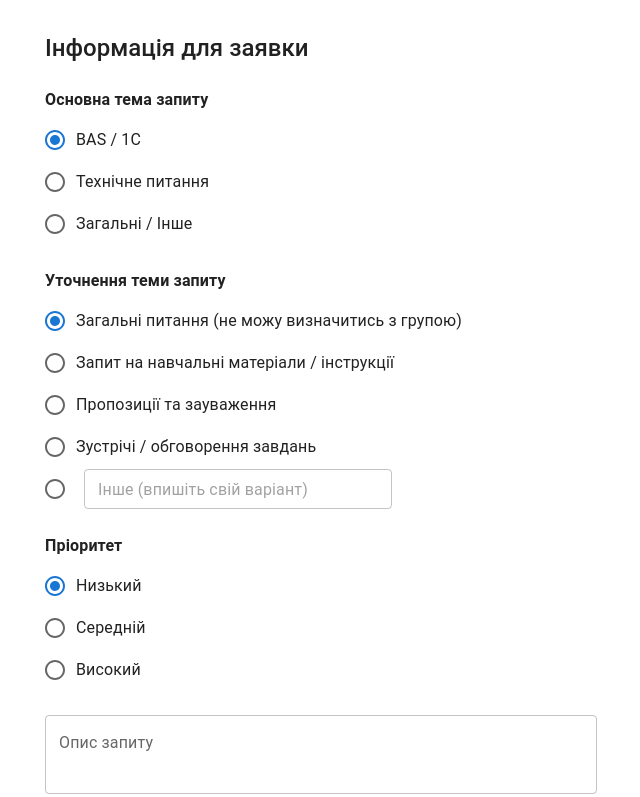
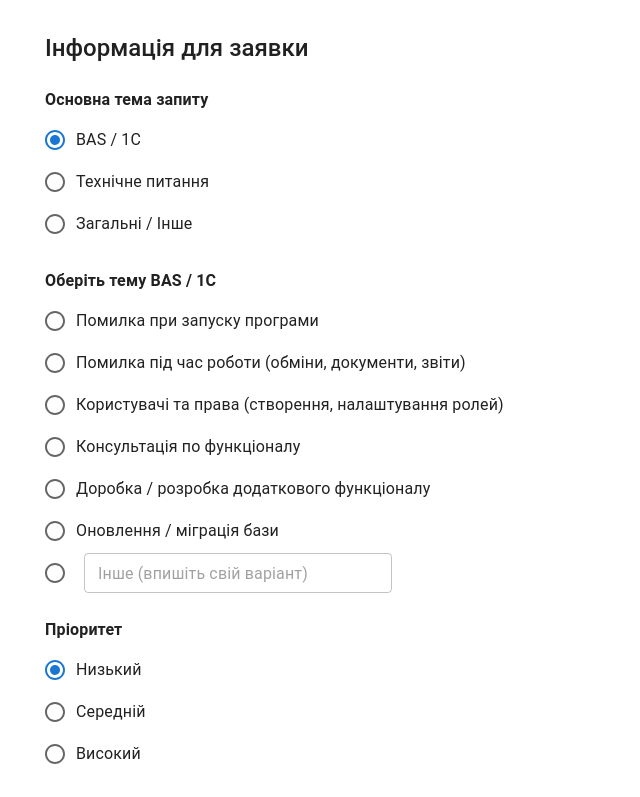
Before and after one commit to unasif/form-front, a React (Vite) app: page /tasks/details in a window 1280 px wide. Shown: the top 797 px of the page, without its empty margins (319-959 px from the left). Built offline with nearby package versions, Linux system fonts and the light colour scheme.

Commit message:
Правка по темам запитів

```diff
--- a/src/pages/RequestDetailsPage/RequesDetailsPage.jsx
+++ b/src/pages/RequestDetailsPage/RequesDetailsPage.jsx
@@ -18,6 +18,40 @@
 import ArrowBackIcon from '@mui/icons-material/ArrowBack';
 import ArrowForwardIcon from '@mui/icons-material/ArrowForward';
 import axiosClient from '../../api/axiosClient';
+
+const SUBTOPICS_CONFIG = {
+  bas: {
+    title: "Оберіть тему BAS / 1С",
+    options: [
+      { label: "Помилка при запуску програми", value: "bas_start_error" },
+      { label: "Помилка під час роботи (обміни, документи, звіти)", value: "bas_runtime_error" },
+      { label: "Користувачі та права (створення, налаштування ролей)", value: "bas_access" },
+      { label: "Консультація по функціоналу", value: "bas_consult" },
+      { label: "Доробка / розробка додаткового функціоналу", value: "bas_dev" },
+      { label: "Оновлення / міграція бази", value: "bas_update" },
+    ]
+    },
+    tech: {
+      title: "Оберіть тему технічного запиту",
+      options: [
+        { label: "Підключення до сервера / RDP / VPN", value: "tech_connection" },
+        { label: "Не працює обладнання (принтери, сканери, ПК)", value: "tech_hardware" },
+        { label: "Доступи та права (логіни, паролі, групи безпеки)", value: "tech_access" },
+        { label: "Мережа та інтернет (LAN, Wi‑Fi, DNS, DHCP)", value: "tech_network" },
+        { label: "Резервне копіювання / відновлення даних", value: "tech_backup" },
+        { label: "Безпека (антивірус, фаєрвол, аудит)", value: "tech_security" },
+      ]
+    },
+    general: {
+      title: "Оберіть тему запиту",
+      options: [
+        { label: "Загальні питання (не можу визначитись з групою)", value: "general_q" },
+        { label: "Запит на навчальні матеріали / інструкції", value: "general_training" },
+        { label: "Пропозиції та зауваження", value: "general_feedback" },
+        { label: "Зустрічі / обговорення завдань", value: "general_meeting" },
+      ]
+    }
+  };
 
 const RequestDetailsPage = () => {
   const navigate = useNavigate();
@@ -168,8 +202,6 @@
 
     try {
       const resp = await axiosClient.post('tasks/create', formData, {
-        // ВИДАЛЕНО 'Content-Type': 'multipart/form-data'.
-        // Axios сам додасть його з правильним boundary!
         onUploadProgress: (progressEvent) => {
           const progress = Math.round((progressEvent.loaded / progressEvent.total) * 100);
           setUploadProgress(progress);
@@ -193,6 +225,18 @@
     }
   };
 
+  const currentSubTopicConfig = SUBTOPICS_CONFIG[requestData.mainTheme] || SUBTOPICS_CONFIG.general;
+
+  const handleMainThemeChange = (e) => {
+    const newTheme = e.target.value;
+    setRequestData(prev => ({
+      ...prev,
+      mainTheme: newTheme,
+      subTheme: '',
+      otherSubTheme: ''
+    }));
+  };
+
   return (
     <Container maxWidth="sm">
       <Box sx={{ marginTop: 4, marginBottom: 8 }}>
@@ -206,7 +250,7 @@
             <FormLabel sx={{ fontWeight: 'bold', mb: 1, color: 'text.primary' }}>
               Основна тема запиту
             </FormLabel>
-            <RadioGroup name="mainTheme" value={requestData.mainTheme} onChange={handleChange}>
+            <RadioGroup name="mainTheme" value={requestData.mainTheme} onChange={handleMainThemeChange}>
               <FormControlLabel value="bas" control={<Radio />} label="BAS / 1C" />
               <FormControlLabel value="tech" control={<Radio />} label="Технічне питання" />
               <FormControlLabel value="general" control={<Radio />} label="Загальні / Інше" />
@@ -216,13 +260,18 @@
           {/* Уточнення теми запиту */}
           <FormControl component="fieldset" sx={{ mb: 3, width: '100%' }}>
             <FormLabel sx={{ fontWeight: 'bold', mb: 1, color: 'text.primary' }}>
-              Уточнення теми запиту
+              {currentSubTopicConfig.title}
             </FormLabel>
             <RadioGroup name="subTheme" value={requestData.subTheme} onChange={handleChange}>
-              <FormControlLabel value="general" control={<Radio />} label="Загальні питання (не можу визначитись з групою)" />
-              <FormControlLabel value="materials" control={<Radio />} label="Запит на навчальні матеріали / інструкції" />
-              <FormControlLabel value="suggestions" control={<Radio />} label="Пропозиції та зауваження" />
-              <FormControlLabel value="meeting" control={<Radio />} label="Зустрічі / обговорення завдань" />
+              {/* Рендеримо опції з конфігурації */}
+              {currentSubTopicConfig.options.map((option) => (
+                <FormControlLabel
+                  key={option.value}
+                  value={option.value}
+                  control={<Radio />}
+                  label={option.label}
+                />
+              ))}
               <FormControlLabel
                 value="other"
                 control={<Radio />}
```
